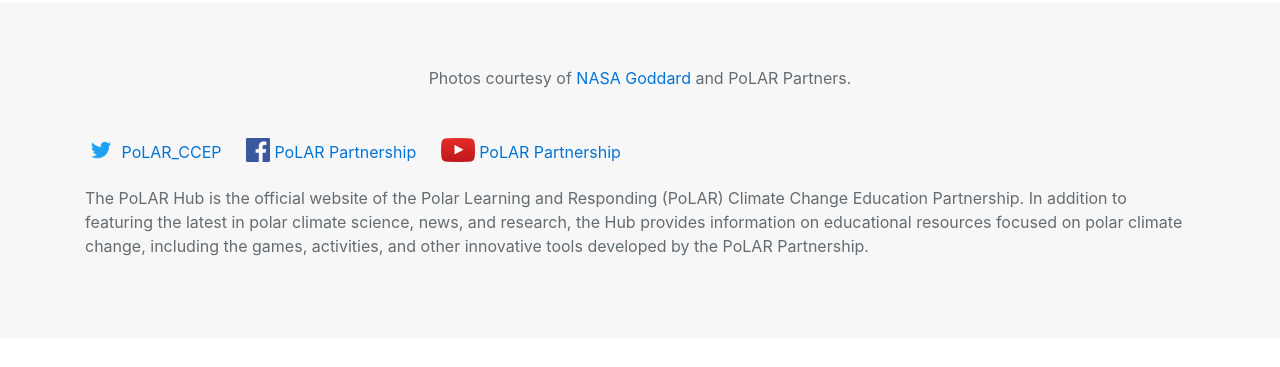
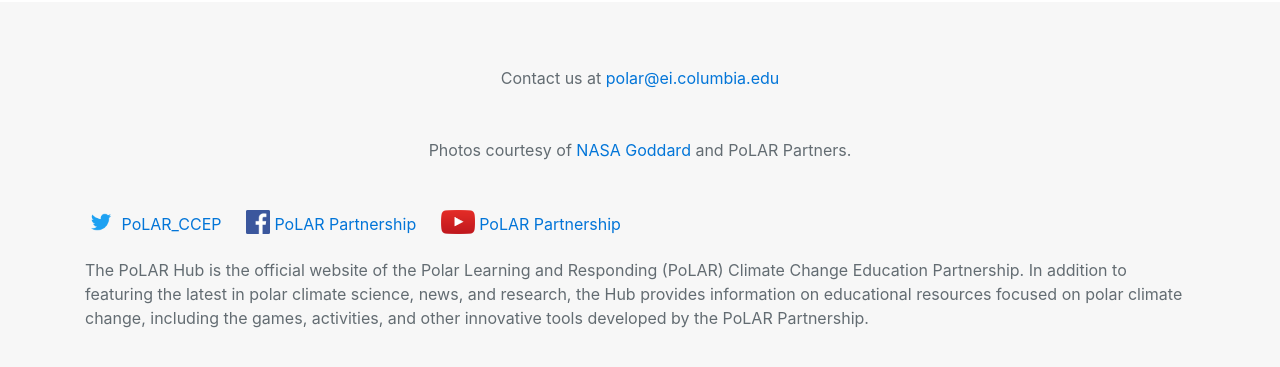
Before and after one commit to nikolas/polarhub, a Jekyll site: the page built from index.md, in a window 1280 px wide, cut to the strip 445-812 px from the top of the page. Built offline with Jekyll 4.4.1, drawn with Linux system fonts in a browser that asks for light colours; nearby versions of some CDN libraries; comment, search, counter and statistics services are not loaded; our own code applies the rules of GitHub Pages for plain Markdown files.

Commit message:
favicon / contact updates - PMT #110218

```diff
--- a/_includes/footer.html
+++ b/_includes/footer.html
@@ -1,6 +1,10 @@
 <footer class="footer text-muted">
 
     <div class="container">
+        <p class="footer-text">
+            Contact us at <a href="mailto:polar@ei.columbia.edu">polar@ei.columbia.edu</a>
+        </p>
+
         <p class="footer-text">
             Photos courtesy of <a href="https://www.flickr.com/photos/gsfc/" target="_blank">NASA Goddard</a> and PoLAR Partners.
         </p>
--- a/_includes/head.html
+++ b/_includes/head.html
@@ -1,5 +1,6 @@
 <head>
-  <meta charset="utf-8">
+    <meta charset="utf-8">
+    <link rel="shortcut icon" href="{{ "/assets/img/polar_facebook_icon.jpg" | relative_url }}" type="image/jpeg" />
   <meta http-equiv="X-UA-Compatible" content="IE=edge">
   <meta name="viewport" content="width=device-width, initial-scale=1">
 
```
Also changed, not shown: assets/img/polar_facebook_icon.jpg (added).
